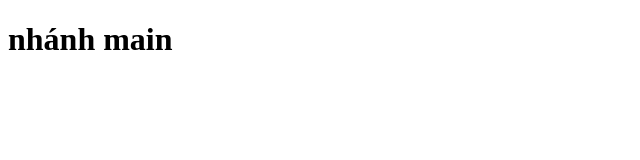
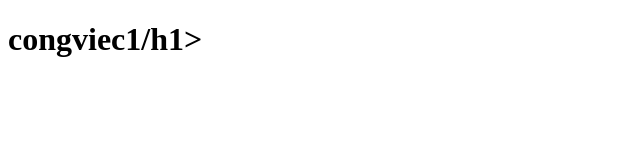
Before and after one commit to LangBinhDev/duan55, a plain HTML site: page index.html in a window 1280 px wide. Shown: the whole page, without its empty margins (0-640 px from the left). Drawn offline with Linux system fonts and the light colour scheme.

Commit message:
1.congviec1

```diff
--- a/index.html
+++ b/index.html
@@ -6,6 +6,6 @@
     <title>học git Branches Explained</title>
   </head>
   <body>
-    <h1>nhánh main</h1>
+    <h1>congviec1/h1>
   </body>
 </html>
```
